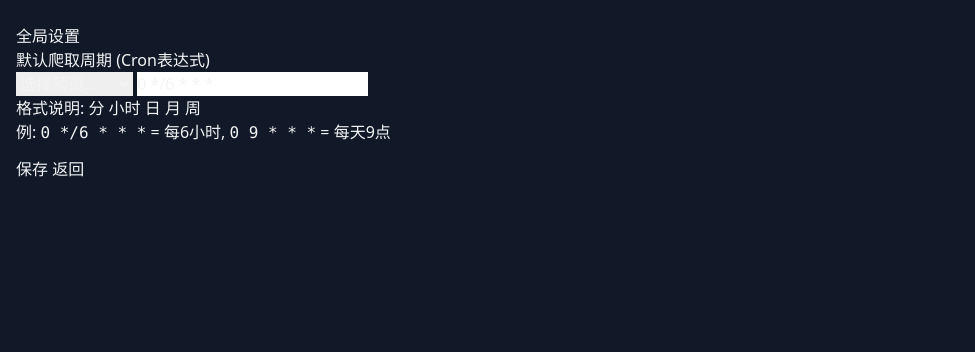
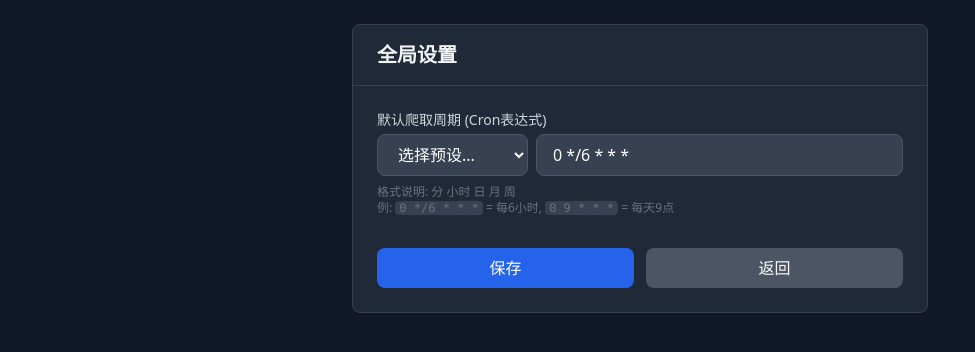
Before and after one commit to JasperJiang/VidSpectre, a Flask app: page /settings in a window 1280 px wide. Shown: the part 65-417 px from the top of the page, without its empty margins (0-975 px from the left). Run offline with Flask 3, Linux system fonts and the light colour scheme; some libraries are stand-ins or nearby versions.

Commit message:
feat: rewrite settings.html with Tailwind form

```diff
--- a/templates/settings.html
+++ b/templates/settings.html
@@ -3,18 +3,17 @@
 {% block title %}设置 - VidSpectre{% endblock %}
 
 {% block content %}
-<div class="row justify-content-center">
-    <div class="col-md-6">
-        <div class="card">
-            <div class="card-header">
-                <h4>全局设置</h4>
+<div class="max-w-xl mx-auto">
+    <div class="bg-gray-800 rounded-lg border border-gray-700">
+        <div class="px-6 py-4 border-b border-gray-700">
+            <h2 class="text-xl font-bold">全局设置</h2>
         </div>
-            <div class="card-body">
-                <form method="POST">
-                    <div class="mb-3">
-                        <label class="form-label">默认爬取周期 (Cron表达式)</label>
-                        <div class="input-group">
-                            <select class="form-select" id="preset-select" style="max-width: 200px;">
+        <div class="p-6">
+            <form method="POST" class="space-y-4">
+                <div>
+                    <label class="block text-sm font-medium text-gray-300 mb-1">默认爬取周期 (Cron表达式)</label>
+                    <div class="flex gap-2">
+                        <select id="preset-select" class="bg-gray-700 border border-gray-600 rounded-lg px-4 py-2 text-white">
                             <option value="">选择预设...</option>
                             <option value="0 * * * *">每小时</option>
                             <option value="0 */6 * * *">每6小时</option>
@@ -24,20 +23,27 @@
                             <option value="0 9 * * 1,3,5">每周一三五四</option>
                             <option value="custom">自定义</option>
                         </select>
-                            <input type="text" name="default_cron" class="form-control"
+                        <input type="text" name="default_cron"
+                               class="flex-1 bg-gray-700 border border-gray-600 rounded-lg px-4 py-2 text-white"
                                value="{{ default_cron }}" placeholder="0 */6 * * *">
                     </div>
-                        <div class="form-text">
+                    <p class="text-xs text-gray-500 mt-2">
                         格式说明: 分 小时 日 月 周<br>
-                            例: <code>0 */6 * * *</code> = 每6小时, <code>0 9 * * *</code> = 每天9点
+                        例: <code class="bg-gray-700 px-1 rounded">0 */6 * * *</code> = 每6小时, <code class="bg-gray-700 px-1 rounded">0 9 * * *</code> = 每天9点
+                    </p>
                 </div>
-                    </div>
-                    <div class="d-grid gap-2">
-                        <button type="submit" class="btn btn-primary">保存</button>
-                        <a href="{{ url_for('web.index') }}" class="btn btn-secondary">返回</a>
+
+                <div class="flex gap-3 pt-4">
+                    <button type="submit"
+                            class="flex-1 bg-blue-600 hover:bg-blue-700 text-white px-6 py-2 rounded-lg font-medium">
+                        保存
+                    </button>
+                    <a href="{{ url_for('web.index') }}"
+                       class="flex-1 bg-gray-600 hover:bg-gray-500 text-white px-6 py-2 rounded-lg font-medium text-center">
+                        返回
+                    </a>
                 </div>
             </form>
-            </div>
         </div>
     </div>
 </div>
```
Lines whose indentation alone changed are shown as unchanged.
